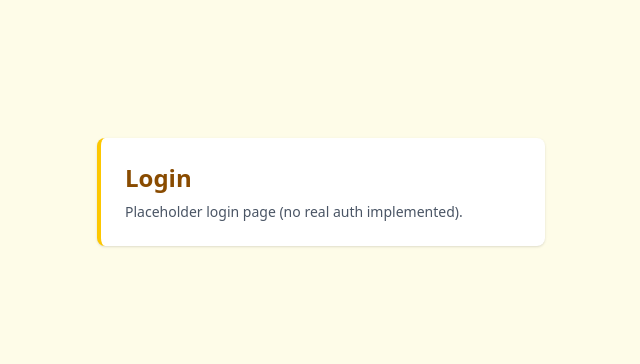
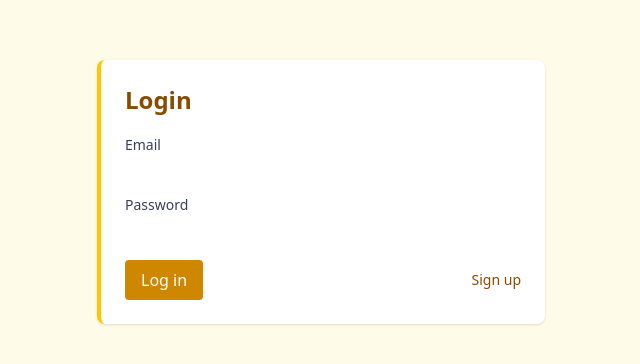
Before and after one commit to NavisAyara/health-hub-pms, a React app in the folder frontend/: page / in a window 1280 px wide. Shown: the part 104-468 px from the top of the page, without its empty margins (319-959 px from the left). Built offline with nearby package versions, Linux system fonts and the light colour scheme; the HTML template or start-up script is replaced by a standard one.

Commit message:
Implement login functionality with form handling, error management, and role-based redirection

```diff
--- a/frontend/src/pages/Login.jsx
+++ b/frontend/src/pages/Login.jsx
@@ -1,10 +1,95 @@
+import { useState } from 'react'
+import { useNavigate } from 'react-router-dom'
+
 export default function Login() {
+  const [email, setEmail] = useState('')
+  const [password, setPassword] = useState('')
+  const [loading, setLoading] = useState(false)
+  const [error, setError] = useState(null)
+  const navigate = useNavigate()
+
+  async function handleSubmit(e) {
+    e.preventDefault()
+    setError(null)
+    setLoading(true)
+
+    try {
+      const res = await fetch('http://127.0.0.1:5000/login', {
+        method: 'POST',
+        headers: { 'Content-Type': 'application/json' },
+        body: JSON.stringify({ email, password }),
+      })
+
+      const body = await res.json()
+
+      if (!res.ok || !body.success) {
+        setError(body?.message || 'Login failed')
+        setLoading(false)
+        return
+      }
+
+      const { access_token, refresh_token, user } = body.data
+
+      // Store tokens in localStorage
+      localStorage.setItem('access_token', access_token)
+      localStorage.setItem('refresh_token', refresh_token)
+      localStorage.setItem('user', JSON.stringify(user))
+
+      // Redirect based on role
+      const role = user?.role
+      if (role === 'admin') navigate('/admin')
+      else if (role === 'patient') navigate('/patient')
+      else if (role === 'healthcare_worker') navigate('/healthcare-worker')
+      else navigate('/patient')
+
+    } catch (err) {
+      setError('Network error')
+    } finally {
+      setLoading(false)
+    }
+  }
+
   return (
     <div className="flex items-center justify-center min-h-[70vh]">
-      <div className="w-full max-w-md bg-white rounded-lg shadow p-6 border-l-4 border-yellow-400">
-        <h1 className="text-2xl font-semibold text-yellow-800 mb-2">Login</h1>
-        <p className="text-sm text-gray-600">Placeholder login page (no real auth implemented).</p>
-      </div>
+      <form onSubmit={handleSubmit} className="w-full max-w-md bg-white rounded-lg shadow p-6 border-l-4 border-yellow-400">
+        <h1 className="text-2xl font-semibold text-yellow-800 mb-4">Login</h1>
+
+        {error && <div className="mb-3 text-sm text-red-600">{error}</div>}
+
+        <label className="block mb-2">
+          <span className="text-sm text-gray-700">Email</span>
+          <input
+            type="email"
+            value={email}
+            onChange={(e) => setEmail(e.target.value)}
+            required
+            className="mt-1 block w-full rounded border-gray-200 focus:border-yellow-400 focus:ring-yellow-200"
+          />
+        </label>
+
+        <label className="block mb-4">
+          <span className="text-sm text-gray-700">Password</span>
+          <input
+            type="password"
+            value={password}
+            onChange={(e) => setPassword(e.target.value)}
+            required
+            className="mt-1 block w-full rounded border-gray-200 focus:border-yellow-400 focus:ring-yellow-200"
+          />
+        </label>
+
+        <div className="flex items-center justify-between">
+          <button
+            type="submit"
+            className={`inline-flex items-center px-4 py-2 bg-yellow-600 text-white rounded hover:bg-yellow-700 ${loading ? 'opacity-60' : ''}`}
+            disabled={loading}
+          >
+            {loading ? 'Logging in…' : 'Log in'}
+          </button>
+
+          <a href="/signup" className="text-sm text-yellow-800 hover:underline">Sign up</a>
+        </div>
+      </form>
     </div>
   )
 }
```
